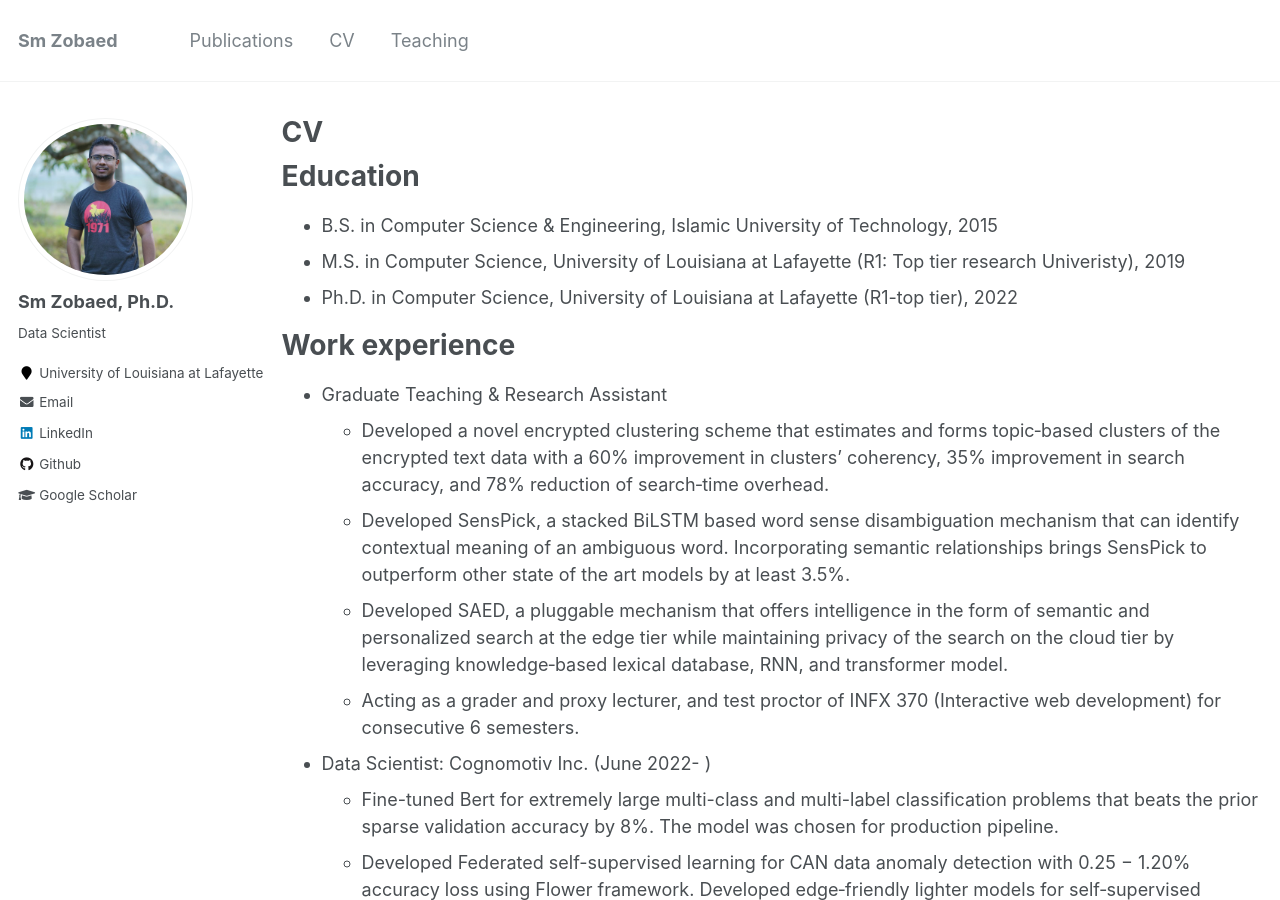
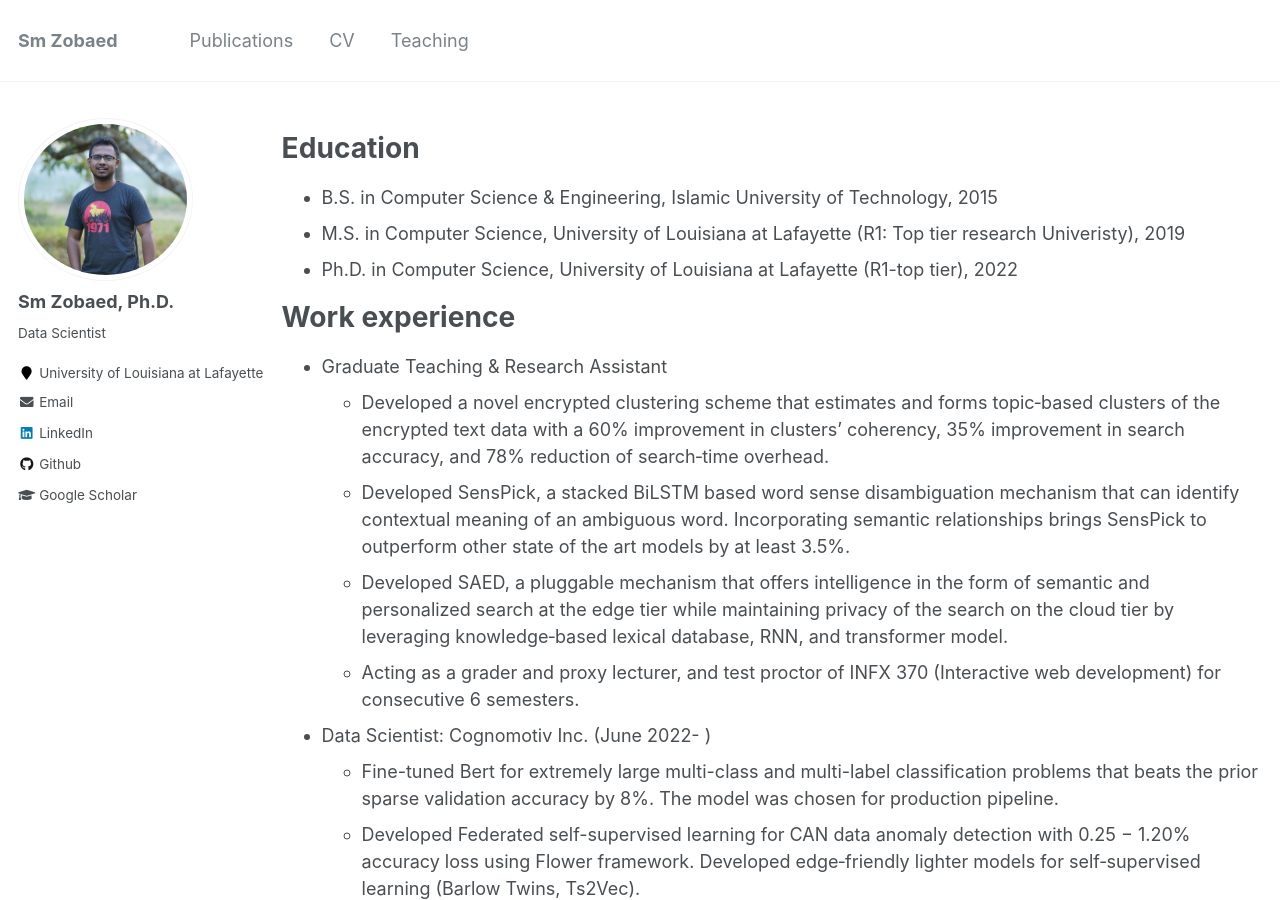
Before and after one commit to zobaed11/zobaed11.github.io, a Jekyll site: the page built from _pages/cv.md, in a window 1280 px wide and 900 px high. Built offline with Jekyll 4.4.1, drawn with Linux system fonts in a browser that asks for light colours.

```diff
--- a/_pages/cv.md
+++ b/_pages/cv.md
@@ -1,6 +1,6 @@
 ---
 layout: archive
-title: "CV"
+title:
 permalink: /cv/
 author_profile: true
 redirect_from:
```
Also changed, not shown: _publications/2022-07-12-Privacy-Preserving-Clustering-of-Unstructured-Big-Data-for-Cloud-Based-Enterprise-Search-Solutions.md (renamed from _publications/2021-09-10-Heuristics-contribute-to-sensorimotor-decision-making-under-risk.md), images/clustering.png (added).
